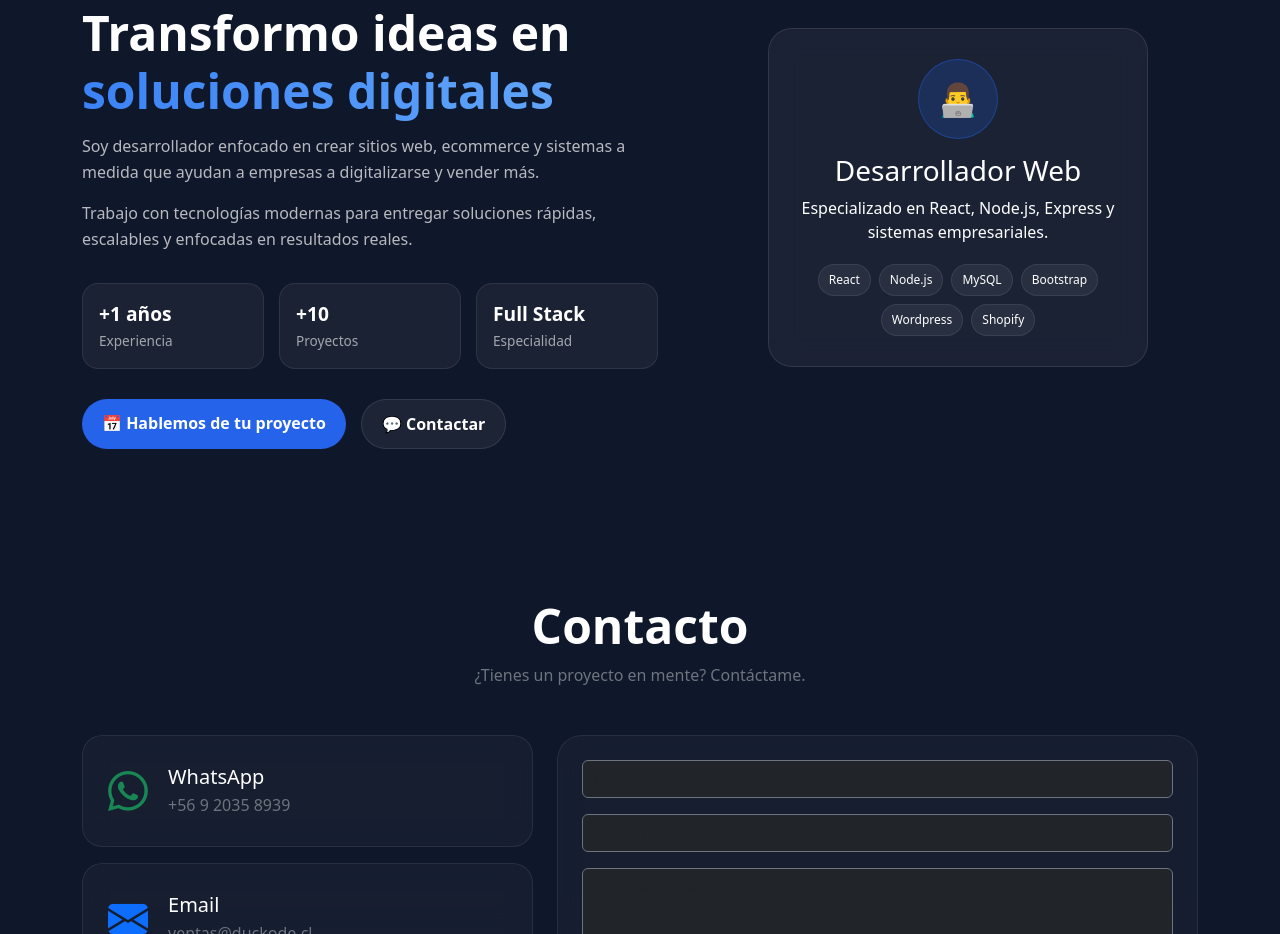
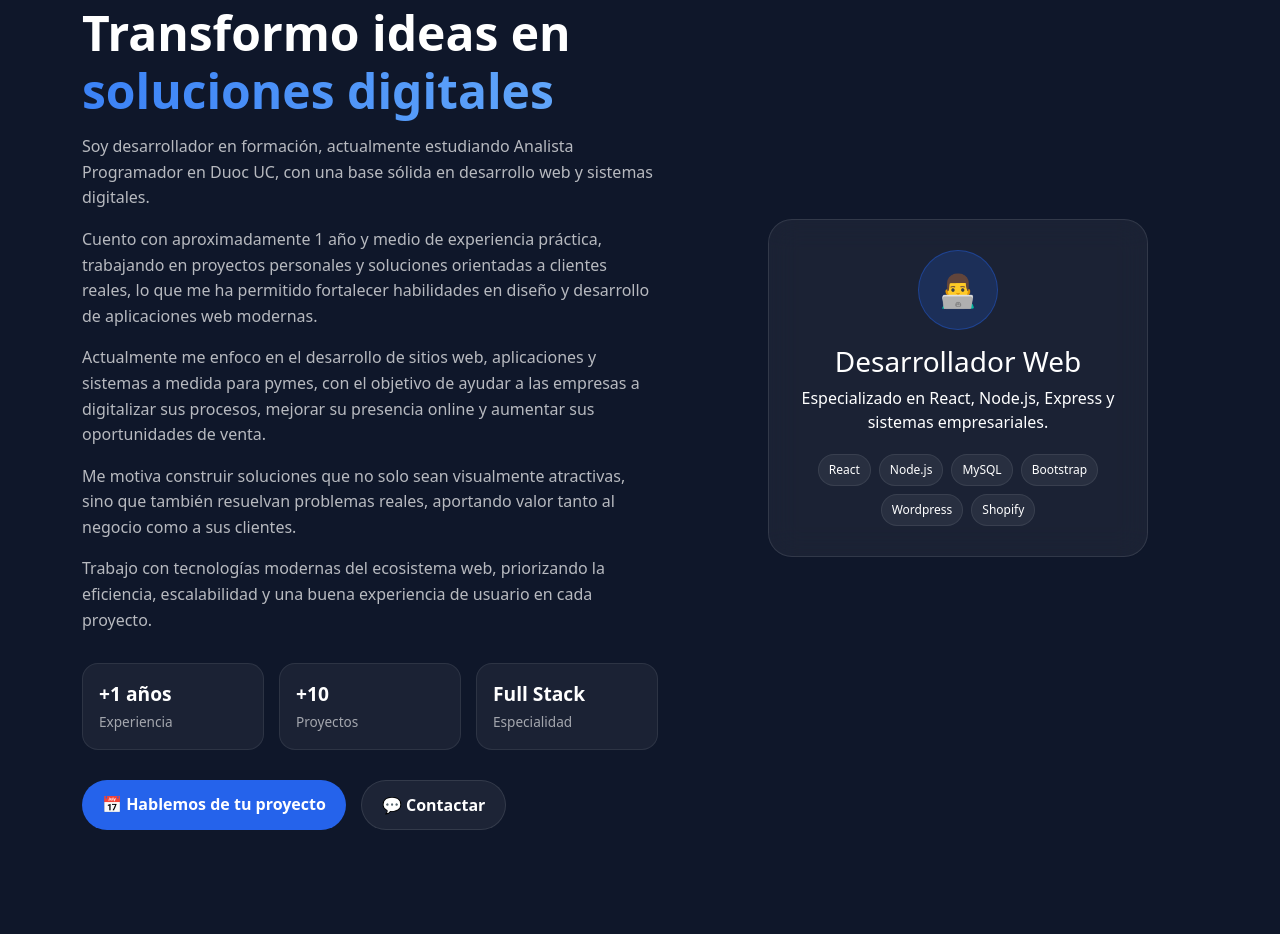
Before and after one commit to jearson-roa/duckode, a React (Vite) app: page / in a window 1280 px wide. Shown: the part 1460-2394 px from the top of the page. Built offline with nearby package versions, Linux system fonts and the light colour scheme.

Commit message:
Cambio en historia personal

```diff
--- a/src/components/QuienSoy.tsx
+++ b/src/components/QuienSoy.tsx
@@ -18,13 +18,22 @@ const QuienSoy: React.FC = () => {
             </h2>
 
             <p>
-              Soy desarrollador enfocado en crear sitios web, ecommerce y sistemas
-              a medida que ayudan a empresas a digitalizarse y vender más.
+              Soy desarrollador en formación, actualmente estudiando Analista Programador en Duoc UC, con una base sólida en desarrollo web y sistemas digitales.</p>
+
+            <p>
+              Cuento con aproximadamente 1 año y medio de experiencia práctica, trabajando en proyectos personales y soluciones orientadas a clientes reales, lo que me ha permitido fortalecer habilidades en diseño y desarrollo de aplicaciones web modernas.
             </p>
 
             <p>
-              Trabajo con tecnologías modernas para entregar soluciones rápidas,
-              escalables y enfocadas en resultados reales.
+              Actualmente me enfoco en el desarrollo de sitios web, aplicaciones y sistemas a medida para pymes, con el objetivo de ayudar a las empresas a digitalizar sus procesos, mejorar su presencia online y aumentar sus oportunidades de venta.
+            </p>
+
+            <p>
+              Me motiva construir soluciones que no solo sean visualmente atractivas, sino que también resuelvan problemas reales, aportando valor tanto al negocio como a sus clientes.
+            </p>
+
+            <p>
+              Trabajo con tecnologías modernas del ecosistema web, priorizando la eficiencia, escalabilidad y una buena experiencia de usuario en cada proyecto.
             </p>
 
             {/* MINI STATS */}
```
